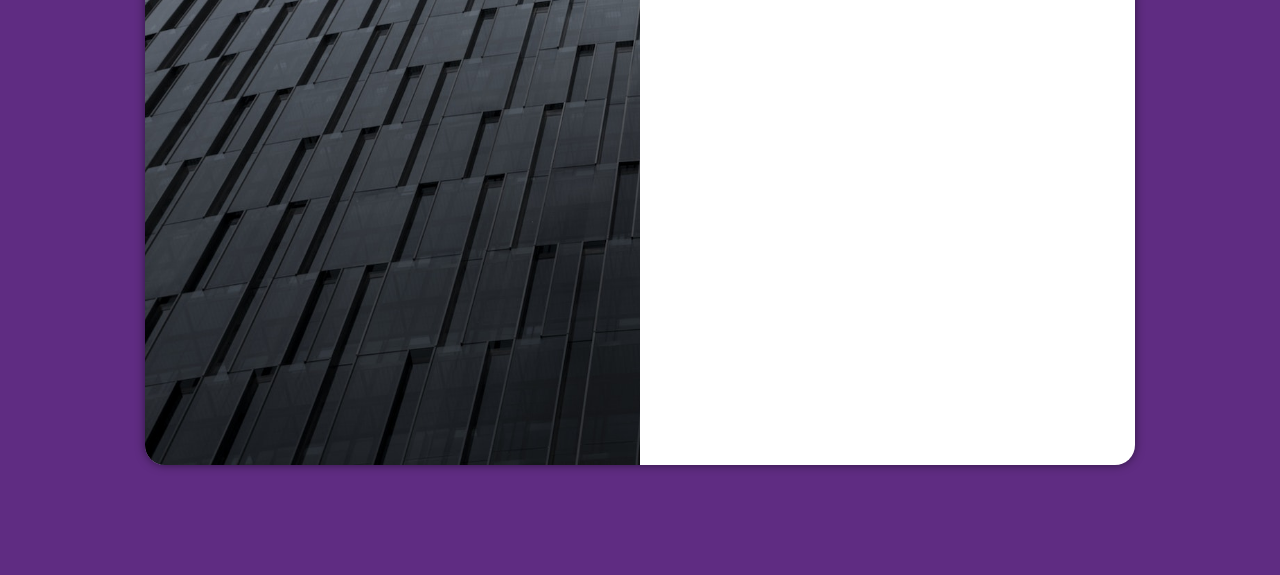
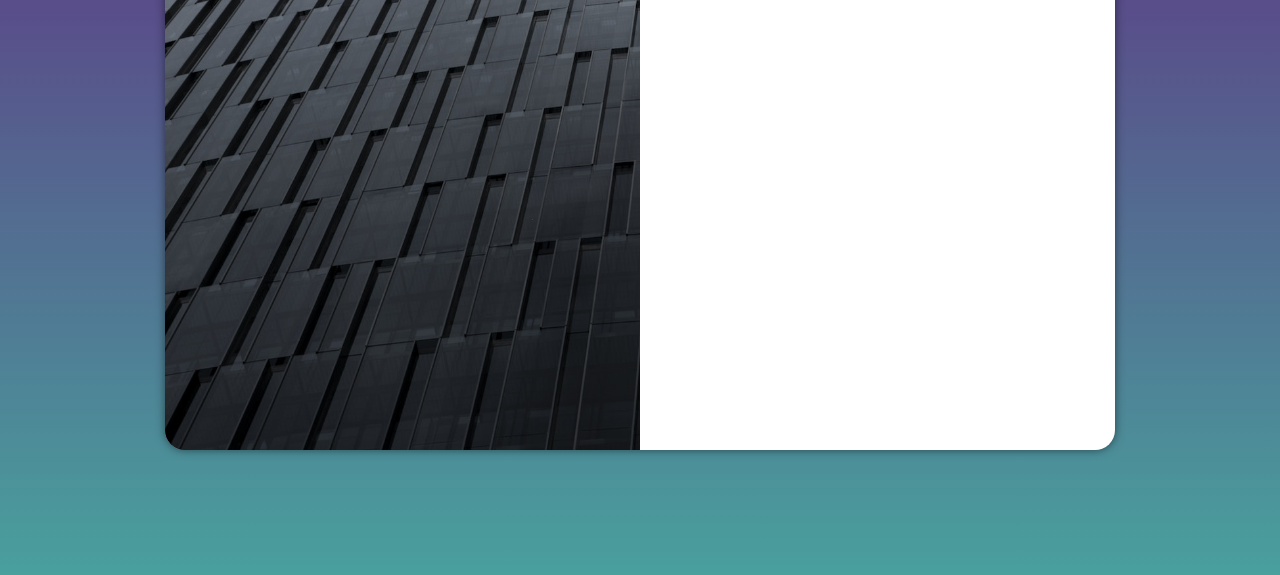
Before and after one commit to Tiago0984/projeto-login, a plain HTML site: page index.html in a window 1280 px wide. Shown: the part 225-800 px from the top of the page. Drawn offline with Linux system fonts and the light colour scheme.

Commit message:
ajustes no projeto

```diff
--- a/estilos/media-query.css
+++ b/estilos/media-query.css
@@ -10,6 +10,12 @@ Grandes Telas: acima de 1200px
 */
 
 @media screen and (min-width: 768px) and (max-width: 992px) {
+
+    body{
+
+        background-image: linear-gradient(to top, #49a09d, #5f2c82);
+    }
+
     section#login{
         width: 80%;
     }
@@ -27,8 +33,13 @@ Grandes Telas: acima de 1200px
 }
 
 @media screen and (min-width: 992px) {
+
+    body{
+        background-image: linear-gradient(to top, #49a09d, #5f2c82);
+    }
+
     section#login{
-        width: 990px;
+        width: 950px;
     }
 
     section#login > div#imagem{
--- a/estilos/style.css
+++ b/estilos/style.css
@@ -31,11 +31,13 @@ section#login{
     left: 50%;
     transform: translate(-50%, -50%);
     background-color: white;
-    width: 90%;
-    height: 580px;
+    width: 80%;
+    height: 550px;
     border-radius: 20px;
     box-shadow: 0px 0px 10px rgba(0, 0, 0, 0.508);
     overflow: hidden;
+    transition: width 0.5s, height 0.5s;
+    transition-timing-function: ease;
 
 }
 section#login > div#imagem{
```
